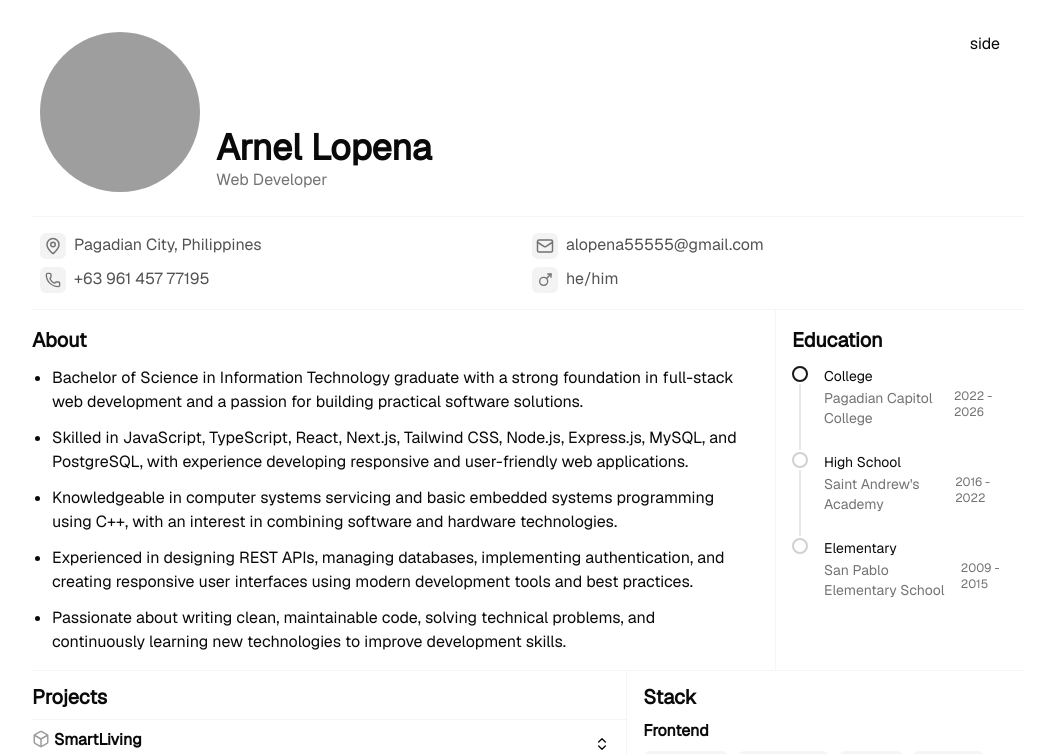
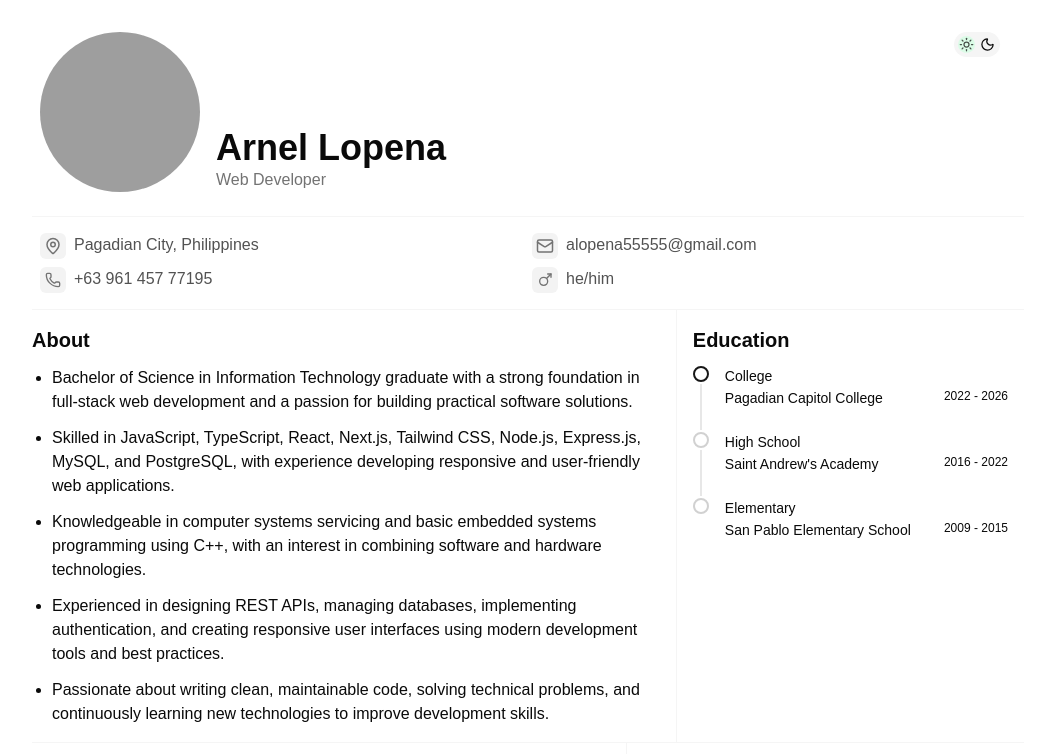
Before and after one commit to nel003/portfolio, a React app: page / in a window 1280 px wide. Shown: the top 754 px of the page, without its empty margins (112-1151 px from the left). Built offline with nearby package versions, Linux system fonts and the light colour scheme; grey boxes are pictures that could not be loaded; the HTML template or start-up script is replaced by a standard one.

Commit message:
feat: implement dark mode toggle and update Projects component with Arduino badge

```diff
--- a/src/App.tsx
+++ b/src/App.tsx
@@ -1,15 +1,35 @@
 // import Hero from "./components/hero"
 
-import { Mail, MapPin, Mars, Phone } from "lucide-react"
+import { Mail, MapPin, Mars, Moon, Phone, Sun } from "lucide-react"
 import { Avatar, AvatarFallback, AvatarImage } from "./components/ui/avatar"
 import Education from "./components/education"
 import TechStack from "./components/stack"
 import Projects from "./components/projects"
+import { useEffect, useState } from "react"
 
 function App() {
+  const [darkMode, setDarkMode] = useState(false)
+
+  useEffect(() => {
+    (() => {
+      const theme = localStorage.getItem("theme")
+      if (theme === "dark") {
+        setDarkMode(true)
+      } else {
+        setDarkMode(false)
+      }
+    })()
+  }, [])
+
+  const handleDarkModeToggle = () => {
+    setDarkMode(prev => {
+      localStorage.setItem("theme", prev ? "light" : "dark")
+      return !prev
+    })
+  }
 
   return (
-    <div className="w-full h-screen flex justify-center p-6">
+    <div className={`bg-background w-full min-h-screen flex transition-colors duration-300 justify-center p-6 ${darkMode ? "dark" : ""}`}>
       <div className="w-full max-w-5xl px-4">
         {/* <Hero /> */}
 
@@ -27,7 +47,11 @@ function App() {
               <p className="text-muted-foreground">Web Developer</p>
             </div>
             <div>
-              <h1>side</h1>
+              <div onClick={handleDarkModeToggle} className="cursor-pointer relative bg-secondary p-1.25 rounded-full flex gap-1.5">
+                <Sun size={15} className="relative z-10 astext opacity-70" />
+                <Moon size={15} className="relative z-10 astext" />
+                <span className={`block h-4.25 w-4.25 rounded-full absolute top-1 transition-all duration-300 ${darkMode ? "left-6.25 bg-green-400" : "left-1 bg-green-100"}`} />
+              </div>
             </div>
           </div>
         </div>
@@ -50,7 +74,7 @@ function App() {
               <div className="p-1.25 rounded-sm bg-accent-foreground/5">
                 <Phone size={16} className="text-muted-foreground" />
               </div>
-              <h1 className="opacity-70">+63 961 457 77195</h1>
+              <h1 className="opacity-70 text-nowrap">+63 961 457 77195</h1>
             </div>
           </div>
           <div className="w-1/2 flex flex-col gap-2">
@@ -70,7 +94,7 @@ function App() {
         </div>
 
         <div className="flex flex-col md:flex-row w-full border-b border-muted h-auto">
-          <div className="w-full md:w-3/4 md:pr-8 py-4 border-b md:border-b-0 md:border-r border-muted">
+          <div className="w-full md:w-[65%] md:pr-8 py-4 border-b md:border-b-0 md:border-r border-muted">
             <h1 className="pb-3 font-bold text-xl"> About</h1>
             <ul className="list-disc pl-5 space-y-3">
               <li>Bachelor of Science in Information Technology graduate with a strong foundation in full-stack web development and a passion for building practical software solutions.</li>
@@ -80,7 +104,7 @@ function App() {
               <li>Passionate about writing clean, maintainable code, solving technical problems, and continuously learning new technologies to improve development skills.</li>
             </ul>
           </div>
-          <div className="w-full md:w-1/4 p-4">
+          <div className="w-full md:w-[35%] p-4">
             <h1 className="pb-3 font-bold text-xl">Education</h1>
             <Education />
           </div>
@@ -95,6 +119,10 @@ function App() {
           </div>
         </div>
 
+
+        <div className="w-full flex justify-center">
+          <p className="text-sm text-muted-foreground">© {new Date().getFullYear()} Arnel Lopena. All rights reserved.</p>
+        </div>
       </div>
     </div>
   )
--- a/src/components/projects.tsx
+++ b/src/components/projects.tsx
@@ -48,6 +48,12 @@ function Projects() {
                                     <img data-icon="inline-end" src="./mysql.svg" alt="MySQL" />
                                 </div>
                                 MySQL
+                            </Badge>
+                            <Badge variant="secondary">
+                                <div className="w-3 h-3">
+                                    <img data-icon="inline-end" src="./arduino.svg" alt="Arduino" />
+                                </div>
+                                Arduino
                             </Badge>
                         </div>
                     </CollapsibleContent>
--- a/src/index.css
+++ b/src/index.css
@@ -9,7 +9,7 @@
 
 @theme inline {
   --font-heading: var(--font-sans);
-    --font-sans: 'Geist Variable', sans-serif;
+  --font-sans: "Geist Variable", sans-serif;
   --color-sidebar-ring: var(--sidebar-ring);
   --color-sidebar-border: var(--sidebar-border);
   --color-sidebar-accent-foreground: var(--sidebar-accent-foreground);
@@ -124,10 +124,14 @@
     @apply border-border outline-ring/50;
   }
   body {
+    font-family: "Geist";
     @apply bg-background text-foreground;
-    font-family: "Geist";
   }
   html {
     @apply font-sans;
   }
+
+  h1, h2, h3, h4, h5, h6, p, li, span, a, button, .astext {
+    @apply font-heading text-foreground;
   }
+}
```
Lines whose indentation alone changed are shown as unchanged.
